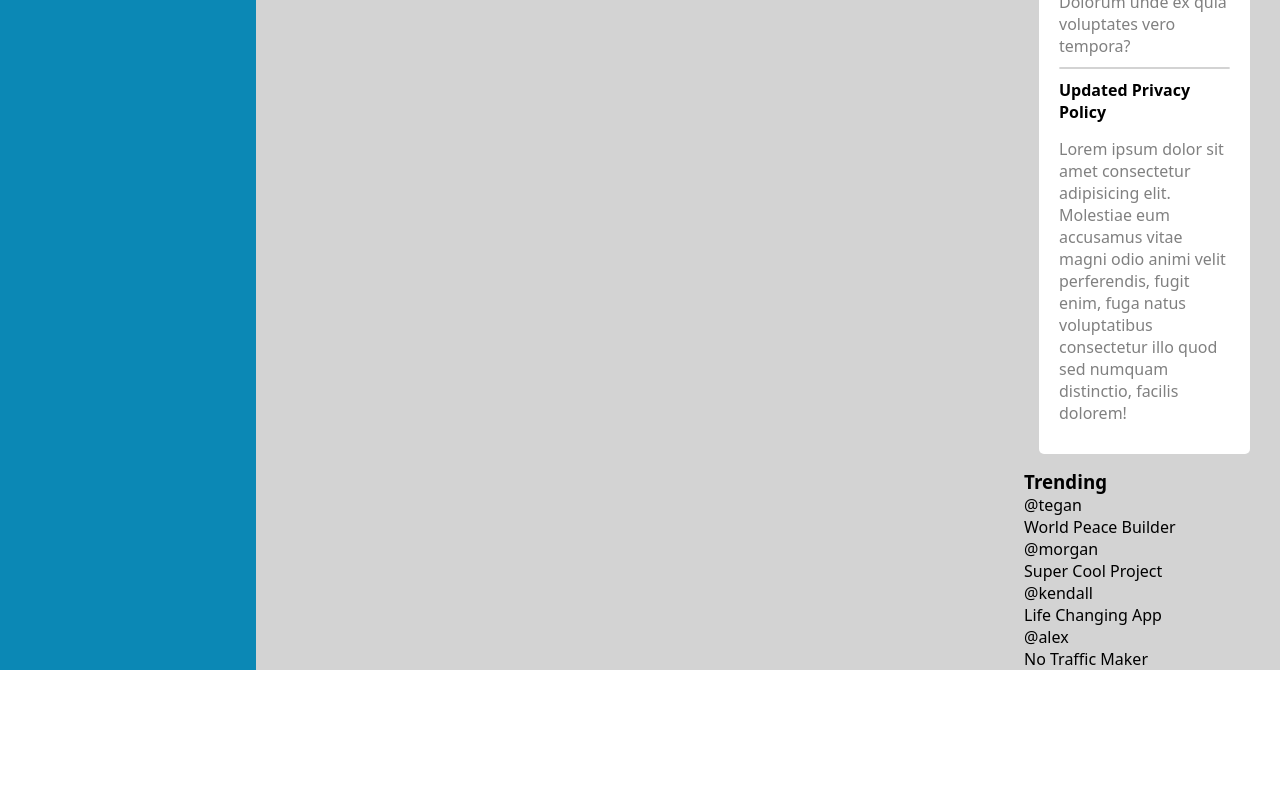
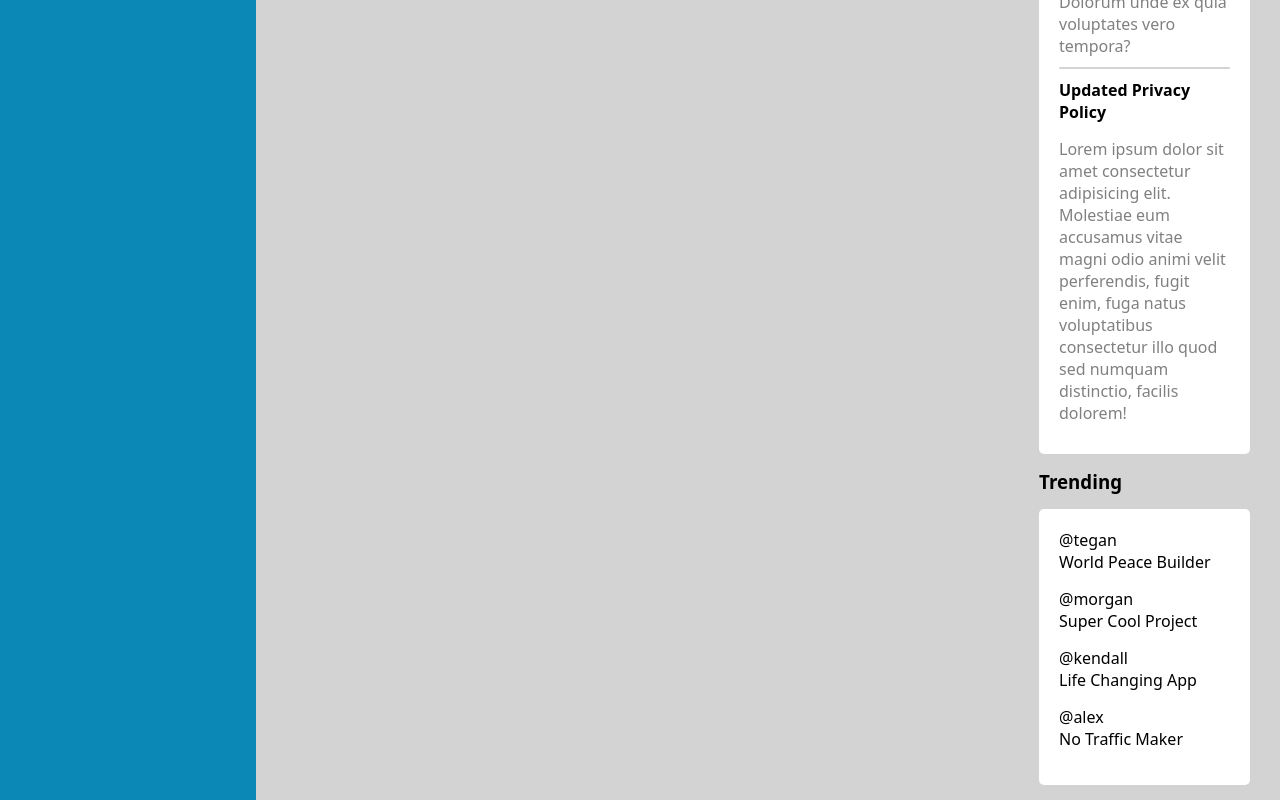
Before and after one commit to AyayronSu/admin-dashboard, a plain HTML site: page index.html in a window 1280 px wide. Shown: the part 777-1577 px from the top of the page. Before the commit the page ends 1447 px from the top, so only its background shows below. Drawn offline with Linux system fonts and the light colour scheme.

Commit message:
Completed trending section

```diff
--- a/index.html
+++ b/index.html
@@ -162,6 +162,7 @@
                     </div>
                     <div class="trending">
                         <h3>Trending</h3>
+                        <div class="user-container">
                             <div class="users">
                                 <!-- Icon -->
                                  <div class="user-desc">
@@ -195,5 +196,6 @@
                 </div>
             </div>
         </div>
+    </div>
 </body>
 </html>
--- a/styles.css
+++ b/styles.css
@@ -117,3 +117,18 @@ hr {
     padding-top: 15px;
     font-weight: 500;
 }
+
+.trending h3 {
+    margin-left: 15px;
+}
+
+.user-container {
+    background-color: white;
+    margin: 15px;
+    border-radius: 5px;
+    padding: 20px;
+}
+
+.users {
+    margin-bottom: 15px;
+}
```
Lines whose indentation alone changed are shown as unchanged.
